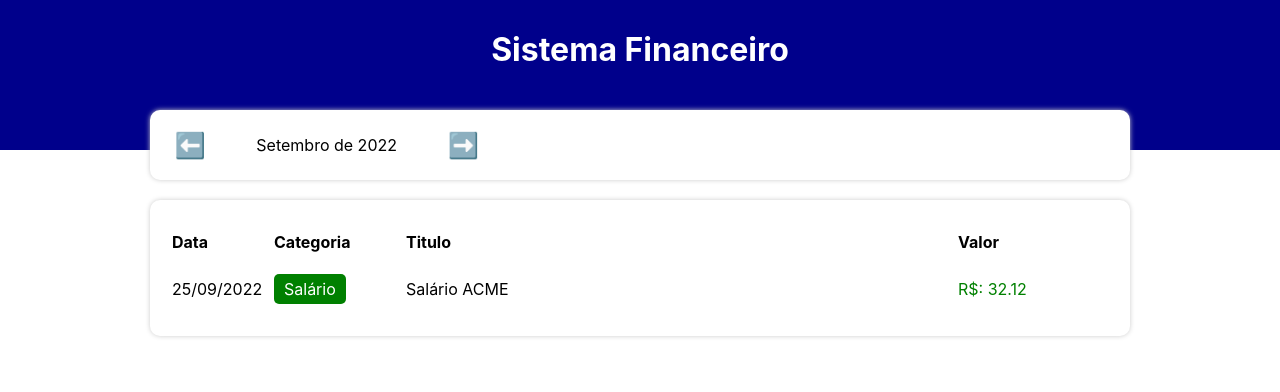
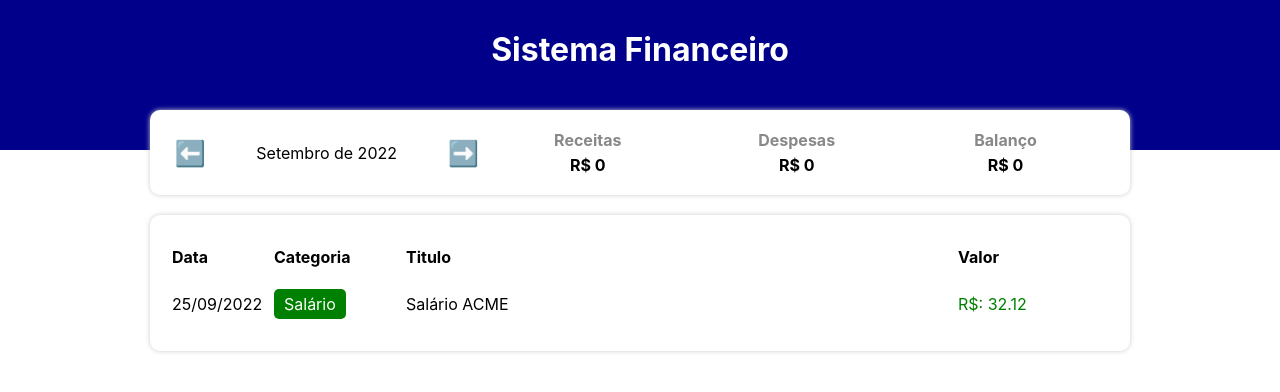
Before and after one commit to JuanMLima/Gestor-de-despesas, a React (Create React App) app: page / in a window 1280 px wide. Shown: the top 392 px of the page. Built offline with nearby package versions, Linux system fonts and the light colour scheme.

Commit message:
Add informações de balanço no front

```diff
--- a/src/App.tsx
+++ b/src/App.tsx
@@ -13,6 +13,8 @@
   const [list, setList] = useState(items);
   const [filteredList, setFilteredList] = useState<Item[]>([]);
   const [currentMonth, setCurrentMonth] = useState(getCurrentMonth());
+  const [income, setIncome] = useState (0);
+  const [expense, setExpense] = useState (0);
 
   useEffect(()=>{
     setFilteredList (FilterListByMonth(list, currentMonth));
@@ -32,6 +34,8 @@
       <InfoArea
         currentMonth={currentMonth}
         onMonthChange={handleMonthChange}
+        income={income}
+        expense={expense}
       />
 
 
--- a/src/components/InfoArea/index.tsx
+++ b/src/components/InfoArea/index.tsx
@@ -1,11 +1,16 @@
 import * as C from './styles';
 import { formatCurrentMonth } from '../../helpers/dateFilter'
+import { ResumeItem } from '../ResumeItem';
+
+
 type Props = {
     currentMonth: string;
     onMonthChange: (newMonth: string) => void;
+    income: number;
+    expense: number;
 }
 
-export const InfoArea = ( { currentMonth, onMonthChange } : Props) => {
+export const InfoArea = ( { currentMonth, onMonthChange, income, expense } : Props) => {
     const handlePrevMonth = () => {
          let [year, month] = currentMonth.split('-');
          let currentDate = new Date(parseInt(year), parseInt(month) -1, 1);
@@ -28,7 +33,9 @@
                 <C.MonthArrow onClick={handleNextMonth}>➡️</C.MonthArrow>
             </C.MonthArea>
             <C.ResumeArea>
-
+                <ResumeItem title="Receitas" value={income} />
+                <ResumeItem title="Despesas" value={expense} />
+                <ResumeItem title="Balanço" value={income - expense} />
             </C.ResumeArea>
         </C.Container>
     );
--- /dev/null
+++ b/src/components/ResumeItem/index.tsx
@@ -0,0 +1,15 @@
+import * as C from './styles';
+
+type Props ={
+    title: string;
+    value: number;
+}
+
+export const ResumeItem = ({title, value}:Props) => {
+    return (
+        <C.Container>
+            <C.Title>{title}</C.Title>
+            <C.Info>R$ {value} </C.Info>
+        </C.Container>
+    );
+}
--- /dev/null
+++ b/src/components/ResumeItem/styles.ts
@@ -0,0 +1,19 @@
+import styled from 'styled-components';
+
+export const Container = styled.div`
+    flex: 1;
+`;
+
+export const Title = styled.div`
+    text-align: center;
+    font-weight: bold;
+    color: #888;
+    margin-bottom: 5px;
+`;
+
+export const Info = styled.div`
+    text-align: center;
+    font-weight: bold;
+    color: #000;
+
+`;
```
